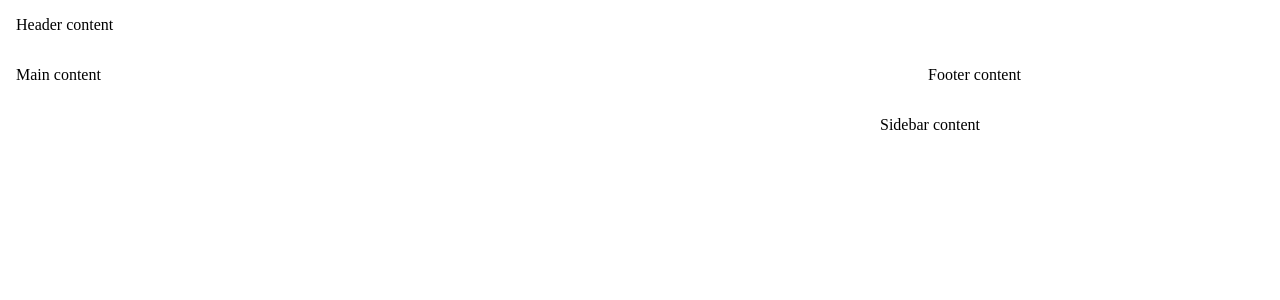
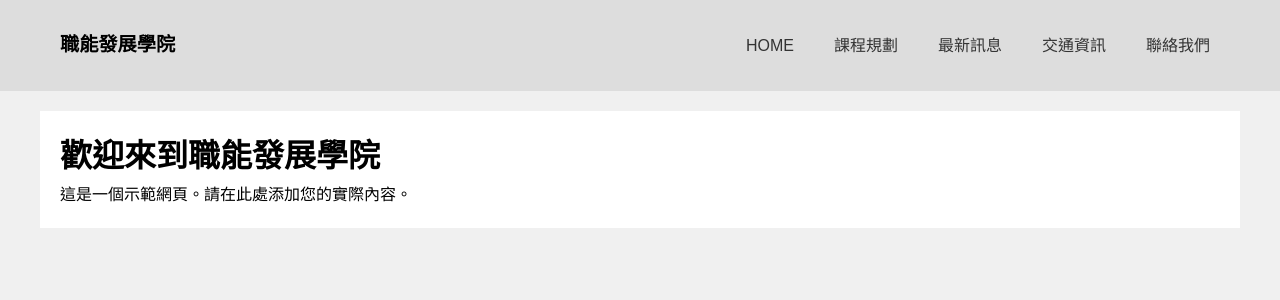
Before and after one commit to yh123123123/__2025_04_25_tvdi, a Flask app: page / in a window 1280 px wide. Shown: the top 300 px of the page. Run offline with Flask 3, Linux system fonts and the light colour scheme.

Commit message:
20250516

```diff
--- a/lesson4/static/css/index.css
+++ b/lesson4/static/css/index.css
@@ -1,52 +1,104 @@
-body,
-html {
+/* Basic Reset and General Styles */
+* {
     margin: 0;
     padding: 0;
+    box-sizing: border-box;
 }
 
-#wrapper {
-    width: 95%;
-    max-width: 1200px;
-    margin: 0 auto;
+body {
+    font-family: Arial, sans-serif;
+    line-height: 1.6;
+    background-color: #f0f0f0;
+    /* Light gray background */
 }
 
-header,
-main,
-aside,
-footer {
-    padding: 1rem;
+.container {
+    max-width: 1200px;
+    /* Adjust as needed */
+    margin: 0 auto;
+    padding: 20px;
 }
 
-img {
-    max-width: 100%;
-    height: auto;
+
+/* Navigation Bar Styles */
+nav {
+    background-color: #ddd;
+    /* Light gray navigation bar */
+    padding: 10px 0;
 }
 
-/* Base styles for mobile first */
-#wrapper {
-    width: 95%;
+.navbar {
+    display: flex;
+    justify-content: space-between;
+    align-items: center;
 }
 
-/* Tablets and up */
-@media (min-width: 768px) {
-    #wrapper {
-        width: 90%;
+.logo {
+    font-size: 1.2em;
+    font-weight: bold;
+}
+
+.nav-links {
+    list-style: none;
+    display: flex;
+}
+
+.nav-links li {
+    margin-left: 20px;
+}
+
+.nav-links a {
+    text-decoration: none;
+    color: #333;
+    padding: 5px 10px;
+}
+
+.nav-links a:hover {
+    background-color: #ccc;
+}
+
+/* Mobile Menu Button (Hidden on Desktop) */
+.menu-btn {
+    display: none;
+    cursor: pointer;
+    font-size: 1.5em;
+}
+
+
+/* Mobile Styles (using Media Queries) */
+@media screen and (max-width: 768px) {
+    .nav-links {
+        display: none;
+        /* Hide nav links on mobile */
+        flex-direction: column;
+        position: absolute;
+        top: 60px;
+        /* Adjust based on navbar height */
+        right: 0;
+        background-color: #ddd;
+        width: 150px;
+        text-align: center;
+        box-shadow: -2px 2px 5px rgba(0, 0, 0, 0.2);
     }
 
-    main {
-        float: left;
-        width: 70%;
+    .nav-links.active {
+        display: flex;
+        /* Show nav links when menu is active */
     }
 
-    aside {
-        float: right;
-        width: 30%;
+    .nav-links li {
+        margin: 10px 0;
+    }
+
+    .menu-btn {
+        display: block;
+        /* Show menu button on mobile */
     }
 }
 
-/* Desktops and up */
-@media (min-width: 992px) {
-    #wrapper {
-        max-width: 1140px;
-    }
+/* Main Content Styles (Example) */
+.main-content {
+    background-color: #fff;
+    margin-top: 20px;
+    padding: 20px;
 }
--- a/lesson4/templates/index.html
+++ b/lesson4/templates/index.html
@@ -1,18 +1,43 @@
 <!DOCTYPE html>
-<html lang="en">
+<html lang="zh-TW">
 
 <head>
-    <meta charset="UTF-8" />
-    <meta name="viewport" content="width=device-width, initial-scale=1" />
-    <title>我的網頁Title</title>
-    <link rel="stylesheet" href="{{url_for('static',filename='css/index.css')}}">
+    <meta charset="UTF-8">
+    <meta name="viewport" content="width=device-width, initial-scale=1.0">
+    <title>職能發展學院</title>
+    <link rel="stylesheet" href="../static/css/index.css">
 </head>
 
 <body>
-    <header>Header content</header>
-    <main>Main content</main>
-    <aside>Sidebar content</aside>
-    <footer>Footer content</footer>
+
+    <nav>
+        <div class="container navbar">
+            <div class="logo">職能發展學院</div>
+            <ul class="nav-links">
+                <li><a href="#">HOME</a></li>
+                <li><a href="#">課程規劃</a></li>
+                <li><a href="#">最新訊息</a></li>
+                <li><a href="#">交通資訊</a></li>
+                <li><a href="#">聯絡我們</a></li>
+            </ul>
+            <div class="menu-btn">&#9776;</div>
+        </div>
+    </nav>
+
+    <div class="container main-content">
+        <h1>歡迎來到職能發展學院</h1>
+        <p>這是一個示範網頁。請在此處添加您的實際內容。</p>
+    </div>
+
+    <script>
+        const menuBtn = document.querySelector('.menu-btn');
+        const navLinks = document.querySelector('.nav-links');
+
+        menuBtn.addEventListener('click', () => {
+            navLinks.classList.toggle('active');
+        });
+    </script>
+
 </body>
 
 </html>
```
Also changed, not shown: 1 other file.
